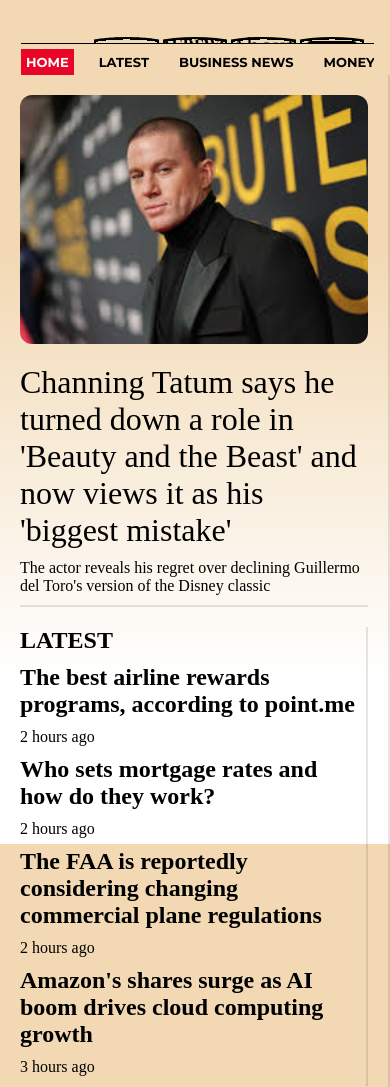
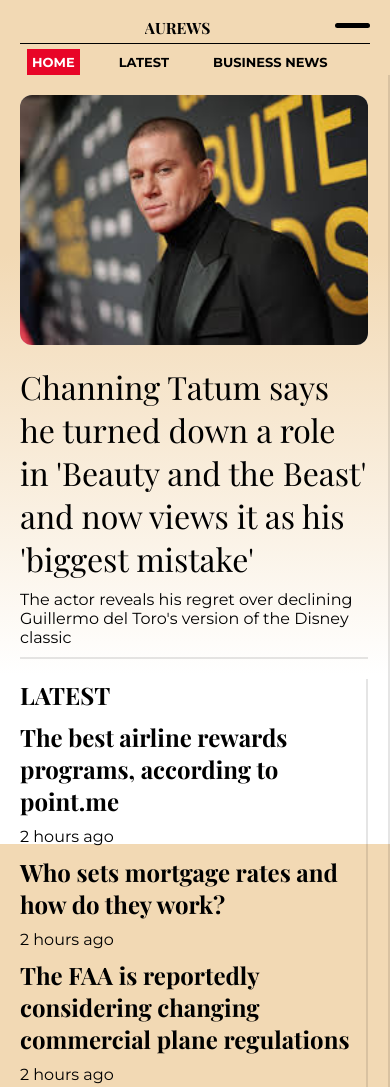
Before and after one commit to MRaver/Aurews, a website with bundled scripts: page pages/index.html in a window 390 px wide. Shown: the top 1087 px of the page. Built offline with nearby package versions, Linux system fonts and the light colour scheme; a web font is replaced by a local one.

Commit message:
Refactor navigation and improve responsiveness
This commit introduces significant improvements to the site's navigation and overall responsiveness.

Key changes include:
- **CSS Refinements:**
    - Adjusted font size variables for better scaling.
    - Standardized font families for headings and paragraphs.
    - Reworked navigation layout, including `nav__top` and `nav__bottom` margins and justification.
    - Enhanced hover effects for navigation links.
    - Refactored hamburger menu icon styling for a cleaner, flexbox-based implementation.
    - Added new media queries to optimize layout and font sizes across various screen widths (1200px, 992px, 768px, 600px, 480px, 380px).
- **HTML Structure:**
    - Integrated the new hamburger menu icon into `index.html` and `post.html`.
    - Added `data-target="mobile-menu"` attributes to various elements in `index.html` and `post.html` to support mobile menu functionality.

These changes aim to provide a more consistent and adaptive user experience across different devices.

```diff
--- a/assets/css/general.css
+++ b/assets/css/general.css
@@ -14,8 +14,8 @@ img {
     /* FONTS */
     --FF: 'Montserrat', sans-serif;
     --FF-HEADING: 'Playfair Display', serif;
-    --FS-LOGO: clamp(16px, 3vw, 3rem);
-    --FS-HEADING: clamp(1.5rem, 1.5vw, 2.5rem);
+    --FS-LOGO: clamp(16px, 2.7vw, 3rem);
+    --FS-HEADING: clamp(1.5rem, 1.5vw, 2rem);
     --FS: 1rem;
     /* COLORS */
     --FONT-COLOR: black;
@@ -31,6 +31,8 @@ img {
             white 80%);
 
 }
+/* || GENERAL */
+
 html {
     font-size: var(--FS);
 }
@@ -46,6 +48,15 @@ body {
     overflow-x: hidden;
 }
 
+h1, h2, h3, h4, h5, h6 {
+    font-family: var(--FF-HEADING);
+}
+
+p {
+    font-family: var(--FF);
+}
+
+
 /* || HEADER */
 /* NAV */
 
@@ -58,18 +69,11 @@ body {
         max-width: 1400px;
 }
 
-.nav__container {
-    padding: 0 16px;
-}
 
 
 .nav__top {
     display: flex;
-    justify-content: space-between;
-    /* align-items: center; */
-    /* gap: 20px; */
-    /* margin-left: 20px; */
-    margin-top: 2vh;
+    justify-content: space-around;
     padding-left: 10px;
     padding-right: 10px;
 }
@@ -77,18 +81,18 @@ body {
 
 .nav__bottom {
     border-top: 1px solid black;
-    margin-left: 5px;
-
+    margin-left: 20px;
+    margin-right: 20px;
 }
 
 
 
 :is(.nav__about, .nav__search) a, .nav__newsletter p {
     font-family: var(--FF-HEADING);
-    /* font-style: italic; */
     color: var(--FONT-COLOR);
     text-decoration: none;
     font-size: var(--FS-HEADING);
+    font-weight: bolder;
 }
 
 .nav__logo a {
@@ -112,20 +116,21 @@ body {
 }
 
 
-.nav__logo:hover a{
+:is(.nav__logo,.nav__search, .nav__about):hover a{
    color: var(--LINK-HOVER-COLOR);
     transition: color 0.2s ease;
 }
 
-:is(.nav__about, .nav__newsletter, .nav__search):hover p {
-    color: var(--LINK-HOVER);
+.nav__newsletter:hover p {
+    color: var(--LINK-HOVER-COLOR);
     transition: color 0.2s ease;
 }
 
 /* Wrapped cho animation nhảy lên của nav__top */
 .nav-item-wrapper {
     position: relative; /* Important for positioning */
-    width: max(16.5vw); /* Set a max width for responsiveness */
+    width: 16.5vw; /* Set a max width for responsiveness */
+    max-width: 235px;
     aspect-ratio: 5/2;
     overflow: hidden; /* This is the key! Hides the extra part */
     cursor: pointer;
@@ -205,15 +210,18 @@ body {
     display: inline-block;
     padding: 5px 5px;
     text-decoration: none;
-    color: black;
+    color: var(--FONT-COLOR);
     font-weight: bold;
     text-transform: uppercase;
     font-size: small;
     margin-top: 5px;
+    margin-left: 7px;
+    margin-right: 7px;
 }
 
 .nav__categories li {
     list-style: none;
+    flex-shrink: 0;
 }
 
 .nav__categories li a.active{
@@ -224,53 +232,27 @@ body {
     background-color: var(--NAV-HOVER-COLOR);
     color: white;
 }
+/* HAMBURGER MENU */
+.nav__hamburgermenu__icon {
 
-.nav__hamburgermenu {
-    text-decoration: none;
-    color: black;
-    flex-shrink: 0;
-}
+    display: flex;
+    flex-direction: column;
+    justify-content: space-between;
 
-.nav__hamburgermenu__icon {
-    height: 50px;
-    width: 50px;
-    display: flex;
-    position: relative;
+
+    width: 60px;  /* Giảm kích thước một chút cho cân đối */
+    height: 40px; /* Chiều cao tổng thể của 3 thanh */
+
 }
 
 .nav__hamburgermenu span {
+    display: block;
+    width: 100%;
     height: 8px;
-    width: 100%;
     background-color: black;
     border-radius: 25px;
-    position: absolute;
-    top: 50%;
-    left: 50%;
-    transform: translate(-50%, -50%);
+    /* Animation cho cái ham */
     transition: 0.3s ease;
-}
-
-.nav__hamburgermenu span:nth-child(1) {
-    top: 25%;
-}
-
-.nav__hamburgermenu span:nth-child(3) {
-    top: 75%;
-}
-
-.nav__categories li:nth-child(4) a {
-    flex-shrink: 0;
-    min-width: max-content;
-}
-
-.nav__categories li:nth-child(3) a {
-    flex-shrink: 0;
-    min-width: max-content;
-}
-
-.nav__categories li:nth-child(5) a {
-    flex-shrink: 0;
-    min-width: max-content;
 }
 
 /* MOBILE MENU OVERLAY & SIDEBAR */
@@ -326,6 +308,7 @@ body {
     color: black;
     text-transform: uppercase;
     font-weight: bolder;
+    font-family: var(--FF-HEADING);
 }
 
 
@@ -616,26 +599,122 @@ a:hover i {
 
 /* || MEDIA QUERIES*/
 
-@media (max-width: 1400px) {
 
-    /* .nav__about,
-    .nav__newsletter,
-    .nav__search {
-        display: none;
-        transition: all 0.3s ease;
-    } */
+@media only screen and (max-width: 1200px) {
+    :root{
+        --FS-LOGO: clamp(14px, 3vw, 2.5rem);
+        --FS-HEADING: clamp(1.3rem, 2.5vw, 1.8rem);
+    }
+    .nav__top {
+        margin-top: 2vh;
+    }
+    .nav-item-wrapper{
+        padding: 0;
+    }
+
 }
 
-@media (max-width: 768px) {
-    .nav__top-left {
+@media only screen and (max-width: 992px) {
+    :root{
+        --FS-LOGO: clamp(13px, 4vw, 2.2rem);
+        --FS-HEADING: clamp(1.2rem, 3vw, 1.6rem);
+    }
+
+    .nav-item-wrapper:has(.nav__about),
+    .nav-item-wrapper:has(.nav__newsletter) {
         display: none;
     }
+    .nav-item-wrapper{
+        width: 30vw;
+    }
 
-    .nav__top-right {
+}
+
+@media only screen and (max-width: 768px) {
+    :root{
+        --FS-LOGO: clamp(12px, 4vw, 2rem);
+        --FS-HEADING: clamp(1.2rem, 3vw, 1.5rem);
+    }
+
+    .nav__top {
+        display: flex;
+        justify-content: space-around;
+        padding-left: 20px;
+        padding-right: 20px;
+    }
+
+
+}
+
+@media only screen and (max-width: 600px) {
+    /* NAV TOP */
+    .nav__top {
+        display: flex;
+        justify-content: space-between;
+        align-items: center;
+    }
+    /* HIDE SEARCH */
+    .nav-item-wrapper:has(.nav__search) {
         display: none;
     }
+    /* LOGO */
+    .nav-item-wrapper:has(.nav__logo) {
+        margin: 0 auto;
+        width: auto;
+        padding-top: 0;
+    }
+    .nav__logo{
+        border: none;
+        background: none;
+        clip-path: none;
+        height: auto;
+    }
+    /* HAMBURGER MENU */
+    .nav__hamburgermenu__icon {
+        width: 35px;
+        height: 35px;
+    }
 
-     .nav__search {
-        display: none;
+    .nav-item-wrapper:has(.nav__hamburgermenu) {
+        width: auto;
+        padding-top: 0;
+    }
+    .nav__hamburgermenu span {
+        display: block;
+        width: 100%;
+        height: 5px;
+        background-color: black;
+        border-radius: 25px;
+        transition: 0.3s ease;
+    }
+     .nav__hamburgermenu {
+        background: none;
+        border: none;
+        clip-path: none;
+        height: auto;
+    }
+
+
+
+    /* FOOTER */
+     .footer__container {
+        flex-direction: column;
+        align-items: center;
+        text-align: center;
+    }
+
+    .siteinfo__right {
+        flex-basis: 100%;
+    }
+
+    .icon__container {
+        justify-content: center;
+    }
+
+    .option {
+        margin: 0;
+        padding: 0;
+        gap: 20px;
+        flex-wrap: wrap;
     }
 }
```
